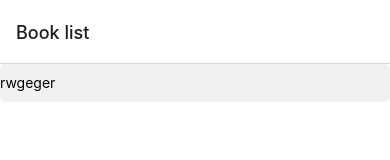
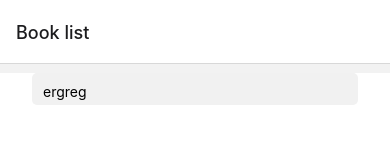
Before and after one commit to bari-bir/book-crossing, a React Native app: screen /BookList in a window 390 px wide. Shown: the top 160 px of the page. Built offline with nearby package versions, Linux system fonts and the light colour scheme.

Commit message:
feat: add temlate

```diff
--- a/App.tsx
+++ b/App.tsx
@@ -1,5 +1,7 @@
 import { MainNavigation } from "./src/navigation/MainNavigation";
 
 export default function App() {
-  return <MainNavigation />;
+  return (
+      <MainNavigation />
+  );
 }
--- a/src/components/BookCard.tsx
+++ b/src/components/BookCard.tsx
@@ -6,16 +6,16 @@ export const BookCard = () => {
 
     return (
         <View style={styles.bookContainer}>
-            <Text>rwgeger</Text>
+            <Text>ergreg</Text>
         </View>
     )
 }
 
 const styles =StyleSheet.create({
     bookContainer: {
+        paddingHorizontal: 11,
+        paddingBottom: 5,
         paddingTop: 10,
-        paddingEnd: 5,
-        paddingVertical: 11,
         backgroundColor: '#f1f1f1',
         borderRadius: 5
     }
--- a/src/navigation/MainNavigation.tsx
+++ b/src/navigation/MainNavigation.tsx
@@ -1,6 +1,6 @@
 import { createNativeStackNavigator } from "@react-navigation/native-stack";
 import { NavigationContainer } from "@react-navigation/native";
-import { BookList } from "../pages/BookList";
+import { BookList } from "../screens/BookList";
 import {StyleSheet} from "react-native";
 
 const Stack = createNativeStackNavigator();
@@ -24,7 +24,8 @@ export const MainNavigation = () => {
 
 const styles = StyleSheet.create({
     mavigator:{
-
-    backgroundColor: "#FFF",
+        paddingHorizontal: 32,
+        backgroundColor: "#fff",
+        marginTop: 9,
     }
 });
--- a/src/pages/BookList.tsx
+++ b/src/screens/BookList.tsx
@@ -1,11 +1,8 @@
 import { BookCard } from "../components/BookCard";
-import {View} from "react-native";
 
 export const BookList = () => {
 
   return (
-    <View style={{backgroundColor: "#fff"}}>
       <BookCard />
-    </View>
   );
 };
```
Also changed, not shown: src/screens/MainPage.tsx (renamed from src/pages/MainPage.tsx), 1 other file (tests, documents, lock files or other folders).
